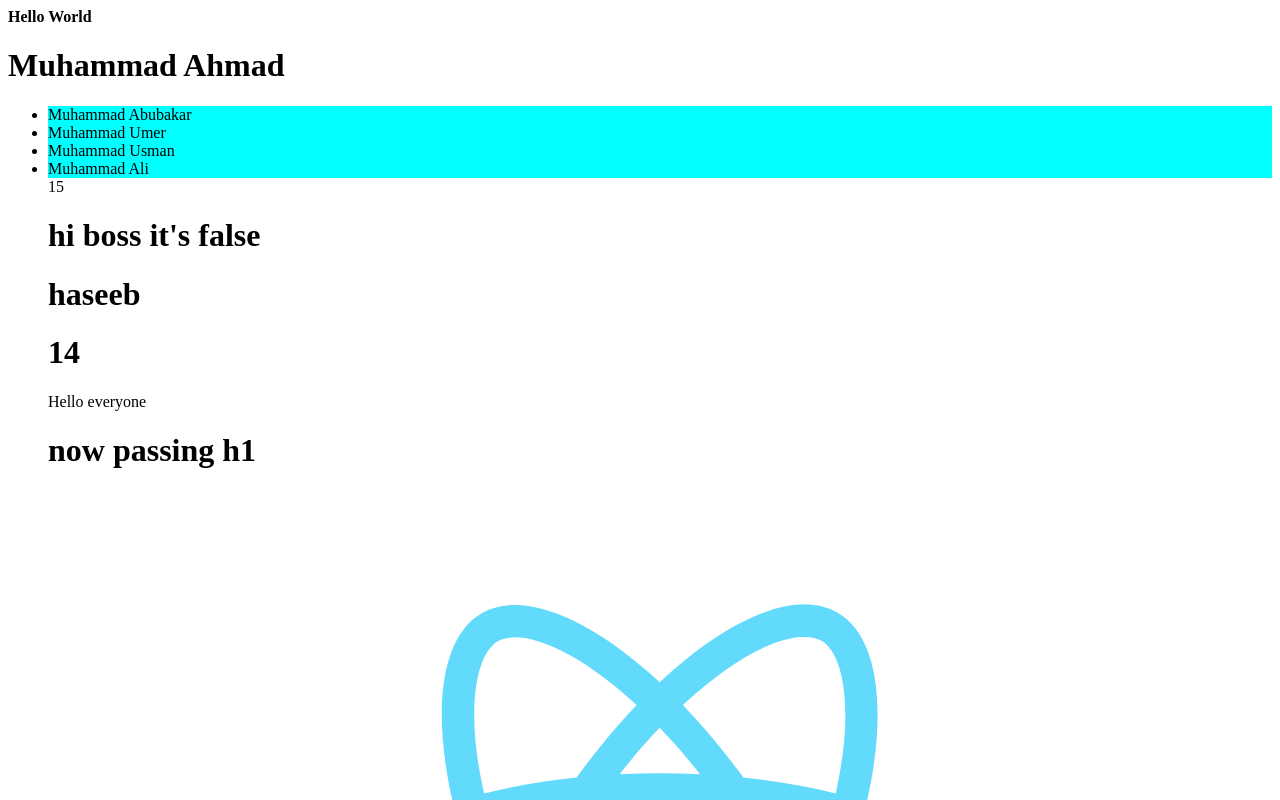
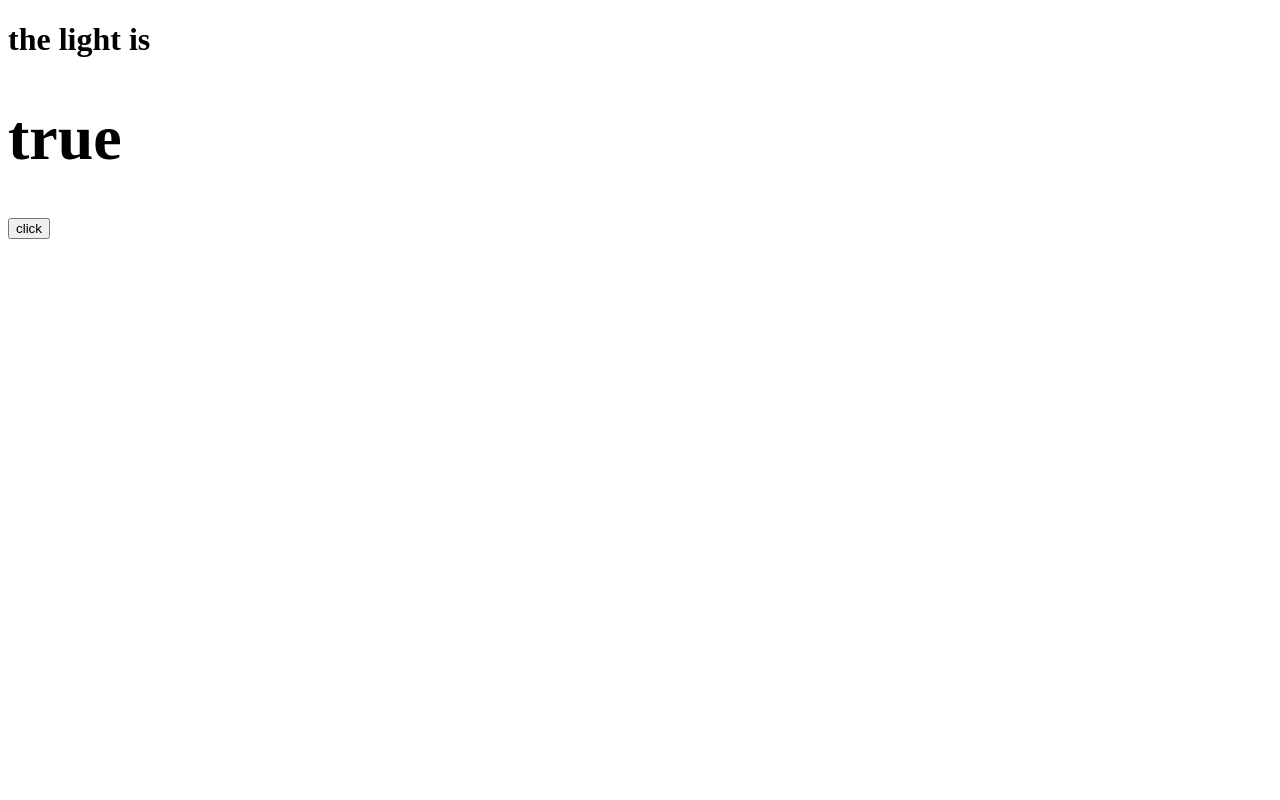
Before and after one commit to Muhaamd-Haseeb/practice-app-react, a React (Create React App) app: page / in a window 1280 px wide. Shown: the top 800 px of the page. Built offline with nearby package versions, Linux system fonts and the light colour scheme.

Commit message:
State practice
passing datat of beginner practice of state

```diff
--- a/src/App.js
+++ b/src/App.js
@@ -1,54 +1,29 @@
-import React from 'react';
-import logo from './logo.svg';
-function Hi(){
- return(
-   <div>
-     <strong>
-       Hello  World
-     </strong>
-     <h1>Muhammad Ahmad</h1>
-     <ul>
-       <li>Muhammad Abubakar</li>
-       <li>Muhammad                Umer</li>
-       <li>Muhammad Usman</li>
-       <li>Muhammad Ali</li>
-       {5+10}
+import React  from 'react';
 
-         <Condition check={true} />
-       <App  name="haseeb"age="14"/>
-        <MediaCard p={"Hello everyone"} h1={"now passing h1"} sorce={logo}/>
+function App(){
+  return(
+     <LightHooking />
+  );
+}
+let LightHooking= ()=>{
+  const [isLit, setLit] = React.useState(true);
+  let ch;
+       if(isLit){
+         ch=<h1>true</h1>
+       }
+       else{
+         ch=<h1>
+           false
+         </h1>
+       }
+       return(
+        <div>
+       <h1>the light is {ch}</h1>
+       <button onClick={() => setLit(!isLit)} >click</button>
+       </div>
 
+       );
 
-     </ul>
-   </div>
- );
-}
-function Condition({chec}){
-  if(chec){
-    return <h1>hi boss it's true</h1>
-  }
-  else{
-    return <h1>hi boss it's false </h1>
-
-  }
 }
 
-let App=({name,age})=>(
-     <div>
-       <h1>{name}</h1>
-        <h1>{age}</h1>
-
-     </div>
-  );
-
-  let MediaCard=({p,h1,sorce})=>(
-      <div>
-        <p>{p}</p>
-  <h1>{h1}</h1>
-  <img src={sorce} alt="Haseeb"/>
-      </div>
-  )
-
-
-
-export default Hi;
+export default App;
--- a/src/index.js
+++ b/src/index.js
@@ -1,10 +1,10 @@
 import React from 'react';
 import ReactDOM from 'react-dom';
 import './index.css';
-import Hi from './App';
+import App from './App';
 import * as serviceWorker from './serviceWorker';
 
-ReactDOM.render(<Hi/>,document.getElementById('root'));
+ReactDOM.render(<App/>,document.getElementById('root'));
 
 // If you want your app to work offline and load faster, you can change
 // unregister() to register() below. Note this comes with some pitfalls.
```
